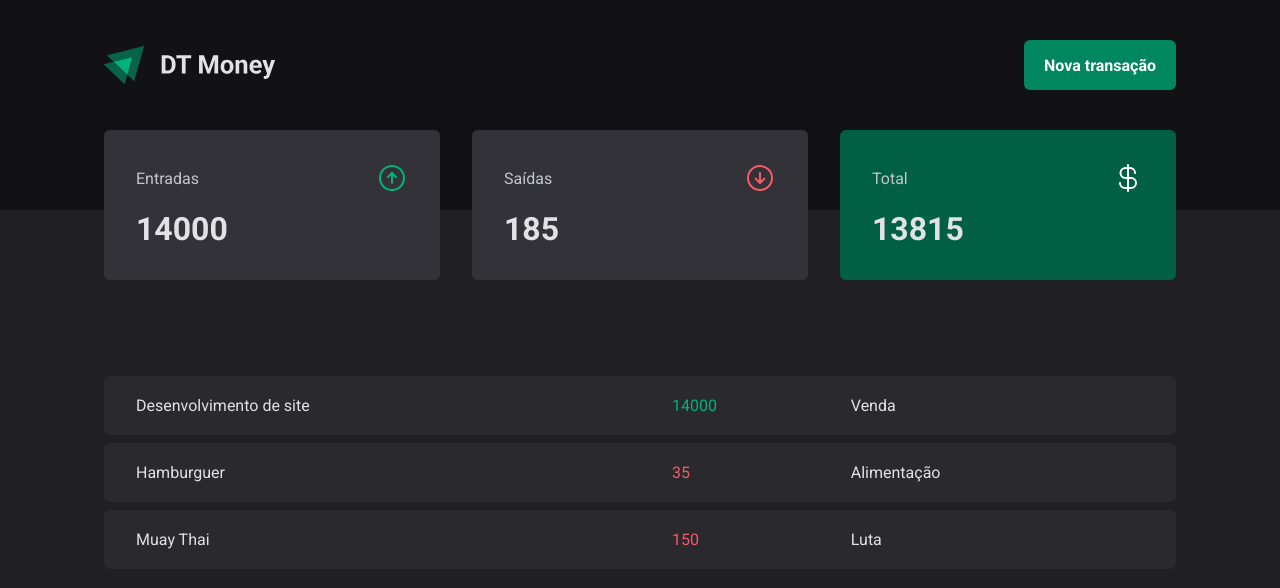
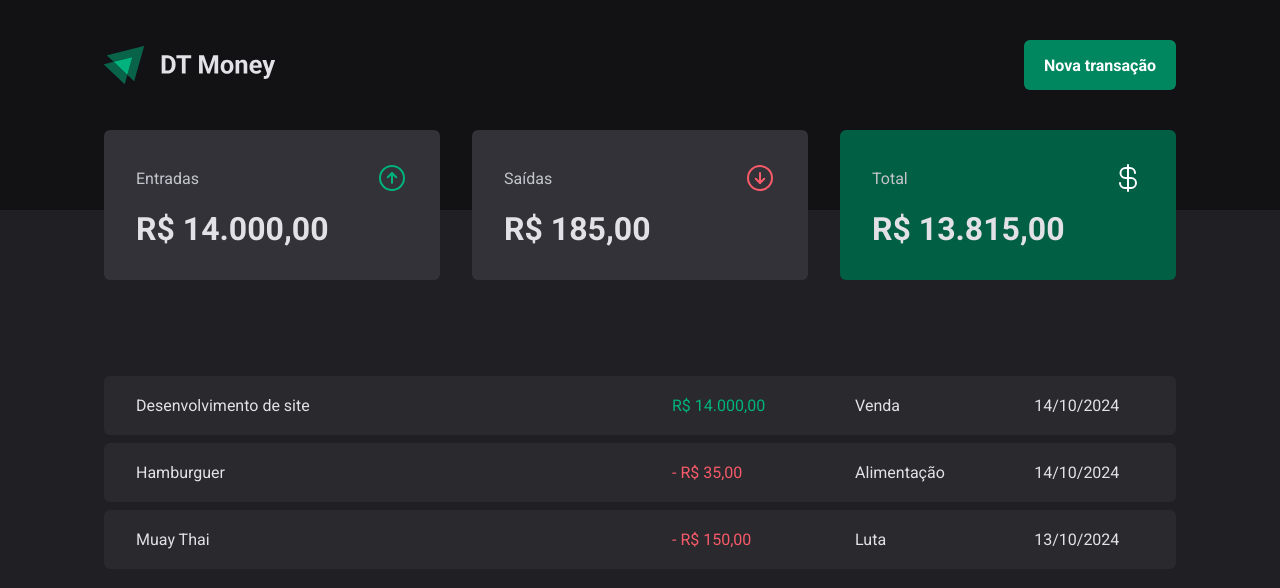
Before and after one commit to regianemr/DTMoney-Rocket-Seat, a React (Vite) app: page / in a window 1280 px wide. Shown: the top 588 px of the page. Built offline with nearby package versions, Linux system fonts and the light colour scheme; data requests are answered from the project's data file.

Commit message:
formatando valores

```diff
--- a/src/components/Summary/index.tsx
+++ b/src/components/Summary/index.tsx
@@ -2,6 +2,7 @@
 import { SummaryCard, SummaryContainer } from "./styles";
 import { useContext } from "react";
 import { TransactionsContext } from "../../contexts/TransactionsContext";
+import { priceFormatter } from "../../utils/formatter";
 
 export function Summary() {
     const { transactions } = useContext(TransactionsContext)
@@ -32,7 +33,7 @@
                     <span>Entradas</span>
                     <ArrowCircleUp size={32} color="#00b37e"/>
                 </header>
-                <strong>{summary.income}</strong>
+                <strong>{priceFormatter.format(summary.income)}</strong>
             </SummaryCard>
 
             <SummaryCard>
@@ -40,7 +41,7 @@
                     <span>Saídas</span>
                     <ArrowCircleDown size={32} color="#f75a68"/>
                 </header>
-                <strong>{summary.outcome}</strong>
+                <strong>{priceFormatter.format(summary.outcome)}</strong>
             </SummaryCard>
 
             <SummaryCard variant="green">
@@ -48,7 +49,7 @@
                     <span>Total</span>
                     <CurrencyDollar size={32} color="#fff"/>
                 </header>
-                <strong>{summary.total}</strong>
+                <strong>{priceFormatter.format(summary.total)}</strong>
             </SummaryCard>
         </SummaryContainer>
     )
--- a/src/contexts/TransactionsContext.tsx
+++ b/src/contexts/TransactionsContext.tsx
@@ -6,7 +6,7 @@
     type:  'income' | 'outcome';
     price: number;
     category: string;
-    createdAd: string
+    createdAt: string;
 }
 
 interface TransactionContextType {
--- a/src/pages/Transactions/index.tsx
+++ b/src/pages/Transactions/index.tsx
@@ -4,6 +4,7 @@
 import { SearchFormContainer } from "./components/SearchForm/styles";
 import { PriceHighlight, TransactionsContainer, TransactionsTable } from "./styles";
 import { TransactionsContext } from "../../contexts/TransactionsContext";
+import { dateFormatter, priceFormatter } from "../../utils/formatter";
 
 
 
@@ -26,11 +27,12 @@
                                     <td width="50%">{transaction.description}</td>
                                     <td>
                                         <PriceHighlight variant={transaction.type}>
-                                            {transaction.price}
+                                            {transaction.type ===  'outcome' && '- '}
+                                            {priceFormatter.format(transaction.price)}
                                         </PriceHighlight>
                                     </td>
                                     <td>{transaction.category}</td>
-                                    <td>{transaction.createdAd}</td>
+                                    <td>{dateFormatter.format(new Date(transaction.createdAt))}</td>
                                 </tr>
                             )
                         })}
--- /dev/null
+++ b/src/utils/formatter.ts
@@ -0,0 +1,6 @@
+export const dateFormatter = new Intl.DateTimeFormat('pt-BR')
+
+export const priceFormatter = new Intl.NumberFormat('pt-BR', {
+    style: 'currency',
+    currency: 'BRL',
+})
```
